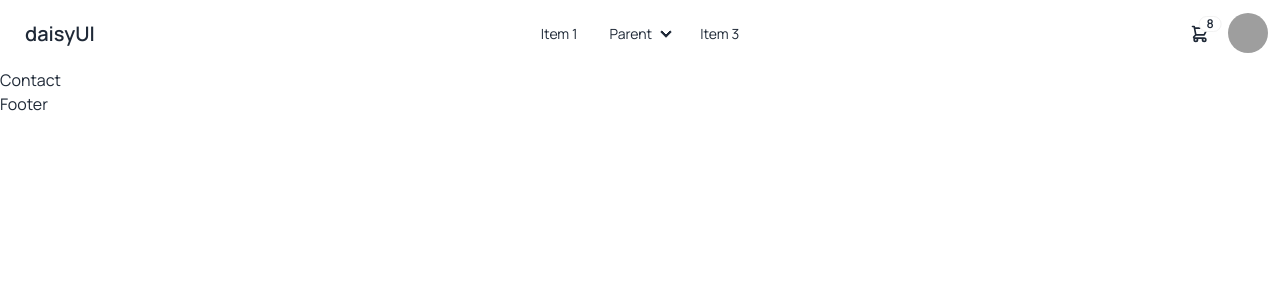
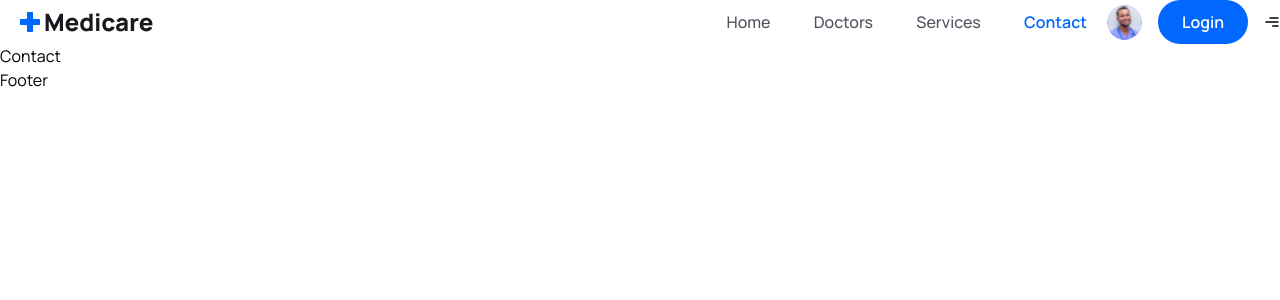
Before and after one commit to codewithriad/madical-booking-app-stripe, a React (Vite) app in the folder client/: page /contact in a window 1280 px wide. Shown: the top 300 px of the page. Built offline with nearby package versions, Linux system fonts and the light colour scheme; grey boxes are pictures that could not be loaded.

Commit message:
remove daisyui and make header with hand code scratch

```diff
--- a/client/package.json
+++ b/client/package.json
@@ -23,7 +23,6 @@
     "@types/react-dom": "^18.0.11",
     "@vitejs/plugin-react": "^4.0.0",
     "autoprefixer": "^10.4.14",
-    "daisyui": "^4.12.23",
     "eslint": "^8.38.0",
     "eslint-plugin-react": "^7.32.2",
     "eslint-plugin-react-hooks": "^4.6.0",
--- a/client/src/components/Header/Header.jsx
+++ b/client/src/components/Header/Header.jsx
@@ -1,106 +1,84 @@
+import { CgMenuRight } from "react-icons/cg";
+import { Link, NavLink } from "react-router-dom";
+
+import figureImg from "../../assets/images/avatar-icon.png";
+import logo from "../../assets/images/logo.png";
+
 const Header = () => {
+  const navLinks = [
+    {
+      path: "/",
+      label: "Home",
+    },
+    {
+      path: "/doctors",
+      label: "Doctors",
+    },
+    {
+      path: "services",
+      label: "Services",
+    },
+    {
+      path: "/contact",
+      label: "Contact",
+    },
+
+
+  ];
   return (
     <>
-      <div className="navbar bg-base-100">
-        <div className="navbar-start">
-          <a className="btn btn-ghost text-xl">daisyUI</a>
-        </div>
-        <div className="navbar-center hidden lg:flex">
-          <ul className="menu menu-horizontal px-1">
-            <li>
-              <a>Item 1</a>
-            </li>
-            <li>
-              <details>
-                <summary>Parent</summary>
-                <ul className="p-2">
-                  <li>
-                    <a>Submenu 1</a>
-                  </li>
-                  <li>
-                    <a>Submenu 2</a>
-                  </li>
-                </ul>
-              </details>
-            </li>
-            <li>
-              <a>Item 3</a>
-            </li>
-          </ul>
-        </div>
-        <div className="navbar-end">
-          <div className="dropdown dropdown-end">
-            <div
-              tabIndex={0}
-              role="button"
-              className="btn btn-ghost btn-circle"
-            >
-              <div className="indicator">
-                <svg
-                  xmlns="http://www.w3.org/2000/svg"
-                  className="h-5 w-5"
-                  fill="none"
-                  viewBox="0 0 24 24"
-                  stroke="currentColor"
-                >
-                  <path
-                    strokeLinecap="round"
-                    strokeLinejoin="round"
-                    strokeWidth="2"
-                    d="M3 3h2l.4 2M7 13h10l4-8H5.4M7 13L5.4 5M7 13l-2.293 2.293c-.63.63-.184 1.707.707 1.707H17m0 0a2 2 0 100 4 2 2 0 000-4zm-8 2a2 2 0 11-4 0 2 2 0 014 0z"
-                  />
-                </svg>
-                <span className="badge badge-sm indicator-item">8</span>
-              </div>
+      <header className="header flex items-center">
+        <div className="container">
+          <div className="flex items-center justify-between">
+            {/* {============== logo ==============} */}
+            <div>
+              <Link to="/">
+                <img src={logo} alt="Logo" />
+              </Link>
             </div>
-            <div
-              tabIndex={0}
-              className="card card-compact dropdown-content bg-base-100 z-[1] mt-3 w-52 shadow"
-            >
-              <div className="card-body">
-                <span className="text-lg font-bold">8 Items</span>
-                <span className="text-info">Subtotal: $999</span>
-                <div className="card-actions">
-                  <button className="btn btn-primary btn-block">
-                    View cart
-                  </button>
-                </div>
-              </div>
-            </div>
-          </div>
-          <div className="dropdown dropdown-end">
-            <div
-              tabIndex={0}
-              role="button"
-              className="btn btn-ghost btn-circle avatar"
-            >
-              <div className="w-10 rounded-full">
-                <img
-                  alt="Tailwind CSS Navbar component"
-                  src="https://img.daisyui.com/images/stock/photo-1534528741775-53994a69daeb.webp"
-                />
-              </div>
-            </div>
-            <ul
-              tabIndex={0}
-              className="menu menu-sm dropdown-content bg-base-100 rounded-box z-[1] mt-3 w-52 p-2 shadow"
-            >
-              <li>
-                <a className="justify-between">
-                  Profile
-                  <span className="badge">New</span>
-                </a>
-              </li>
-              <li>
-                <a>Settings</a>
-              </li>
-              <li>
-                <a>Logout</a>
-              </li>
-            </ul>
+            {/* {============== navigation ==============} */}
+            <nav className="navigation">
+              <ul className="menu flex items-center gap-[2.7rem]">
+                {navLinks.map((link, index) => {
+                  return (
+                    <li key={index}>
+                      <NavLink
+                        to={link.path}
+                        className={(navClass) =>
+                          navClass.isActive
+                            ? "text-primaryColor text-[16px] leading-7 font-semibold"
+                            : "text-textColor text-[16px] leading-7 font-medium"
+                        }
+                      >
+                        {link.label}
+                      </NavLink>
+                    </li>
+                  );
+                })}
+              </ul>
+            </nav>
           </div>
         </div>
-      </div>
+
+        {/* {============== user section ==============} */}
+        <div className="flex justify-center items-center gap-4">
+          <Link to="/">
+            <figure className="w-[35px] h-[35px] rounded-full cursor-pointer">
+              <img src={figureImg} alt="user" className="w-full rounded-full" />
+            </figure>
+          </Link>
+
+          <Link to="/login">
+            <button className="text-white bg-primaryColor px-6 py-2 h-[44px] font-semibold flex items-center justify-center rounded-[50px] cursor-auto">
+              Login
+            </button>
+          </Link>
+
+          <div className="">
+          <CgMenuRight />
+          </div>
+        </div>
+      </header>
     </>
   );
 };
--- a/client/src/index.css
+++ b/client/src/index.css
@@ -12,7 +12,7 @@
   .container {
     @apply max-w-full w-[1440px] px-5 mx-auto;
   }
-  .bth {
+  .btn {
     @apply bg-primaryColor py-[15px] px-[35px] rounded-[50px] text-white font-[600] mt-[38px];
   }
   .heading {
--- a/client/tailwind.config.js
+++ b/client/tailwind.config.js
@@ -1,5 +1,5 @@
 /** @type {import('tailwindcss').Config} */
-import daisyui from "daisyui";
+
 export default {
   content: ["./index.html", "./src/**/*.{js,ts,jsx,tsx}"],
   theme: {
@@ -19,6 +19,6 @@ export default {
     },
   },
   plugins: [
-    daisyui,
+
   ],
 };
```
Also changed, not shown: 1 other file (tests, documents, lock files or other folders).
